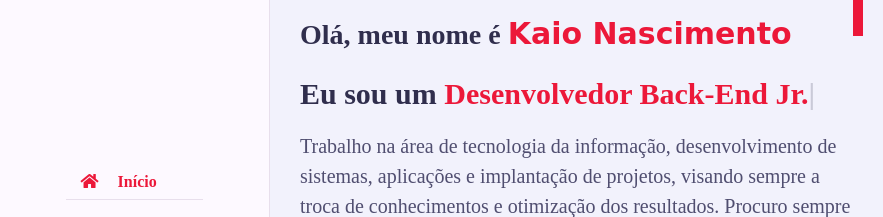
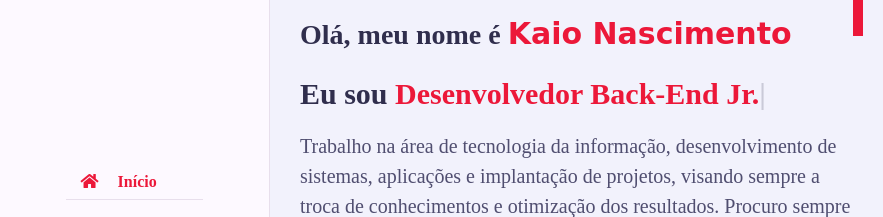
Before and after one commit to kaiobnasc/Portfolio, a plain HTML site: page main.html in a window 1280 px wide. Shown: the part 123-340 px from the top of the page, 0-883 px from the left. Drawn offline with nearby package versions, Linux system fonts and the light colour scheme; a web font is replaced by a local one.

Commit message:
Melhorando Código

```diff
--- a/main.html
+++ b/main.html
@@ -46,7 +46,7 @@
           <div class="row">
             <div class="home-info padd-15">
               <h3 class="hello">Olá, meu nome é <span class="name">Kaio Nascimento</span></h3>
-              <h3 class="my-profession">Eu sou um <span class="typing"></span></h3>
+              <h3 class="my-profession">Eu sou <span class="typing"></span></h3>
               <p>Trabalho na área de tecnologia da informação, desenvolvimento de sistemas, aplicações e implantação de projetos,
                 visando sempre a troca de conhecimentos e otimização dos resultados. Procuro sempre estar em constante aprendizado, visto que hoje no
                 mercado de trabalho é necessário sempre estar disponível a exercer novas funções que fogem da nossa zona de conforto.
```
